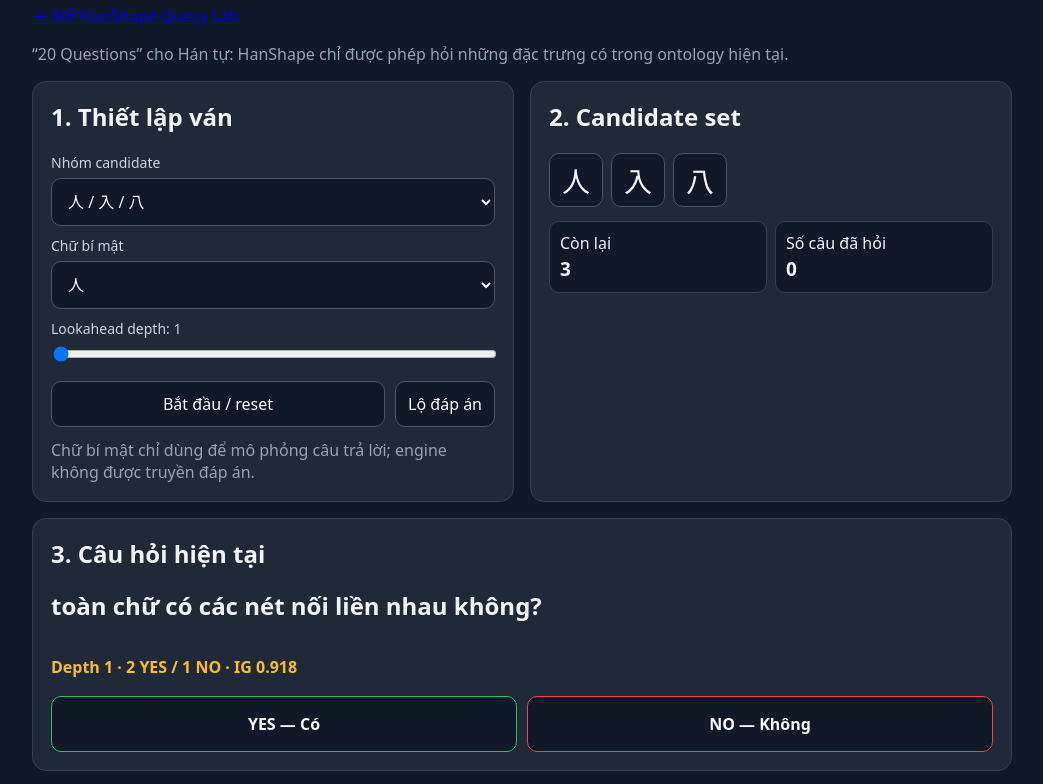
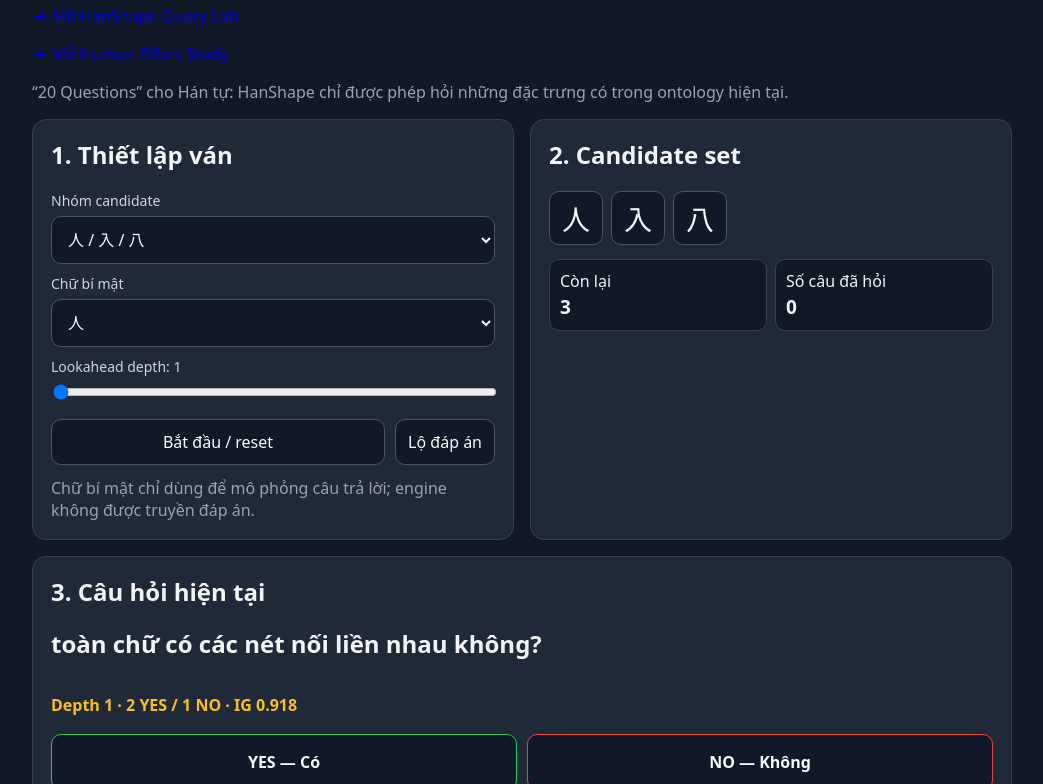
Before and after one commit to redsonvietnam/hanshape, a website with bundled scripts: page demo/index.html in a window 1280 px wide. Shown: the part 87-871 px from the top of the page, without its empty margins (118-1161 px from the left). Built offline with nearby package versions, Linux system fonts and the light colour scheme.

Commit message:
demo: link human effort study

```diff
--- a/demo/index.html
+++ b/demo/index.html
@@ -141,6 +141,7 @@
   <header>
     <h1>HanShape Adaptive Demo</h1>
     <p><a href="/demo/query-lab.html">→ Mở HanShape Query Lab</a></p>
+    <p><a href="/demo/study-lab.html">→ Mở Human Effort Study</a></p>
     <p class="subtle">“20 Questions” cho Hán tự: HanShape chỉ được phép hỏi những đặc trưng có trong ontology hiện tại.</p>
   </header>
 
```
